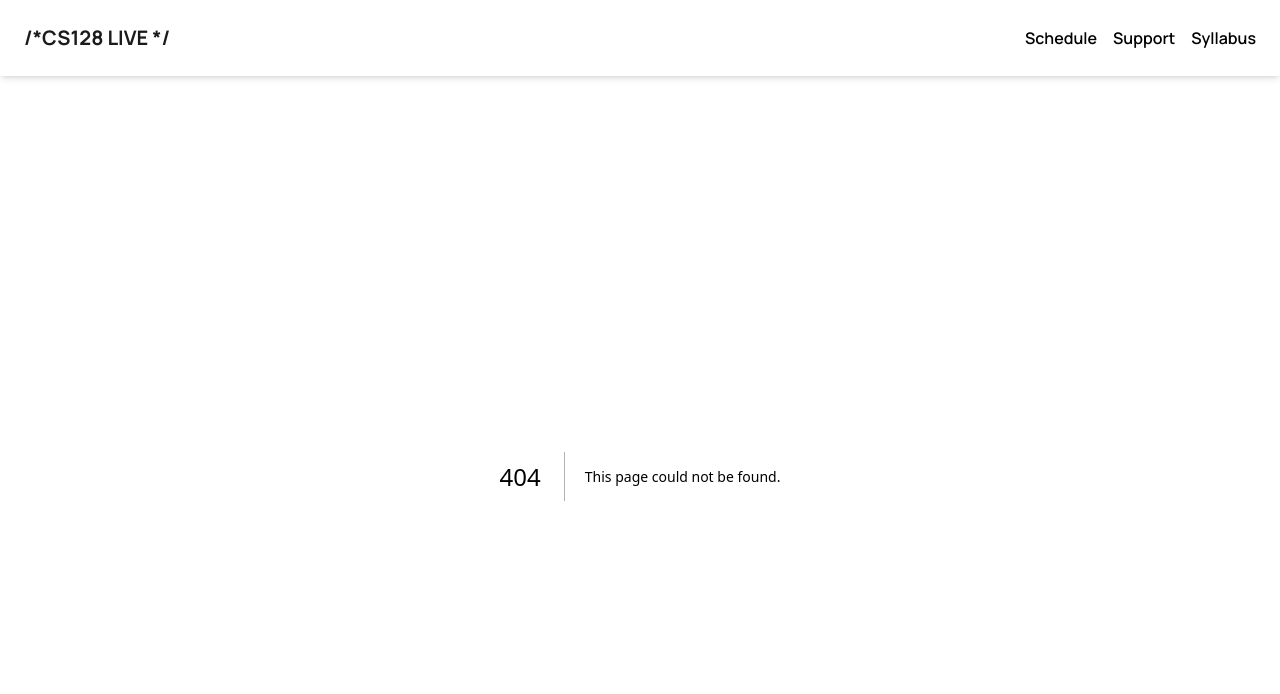
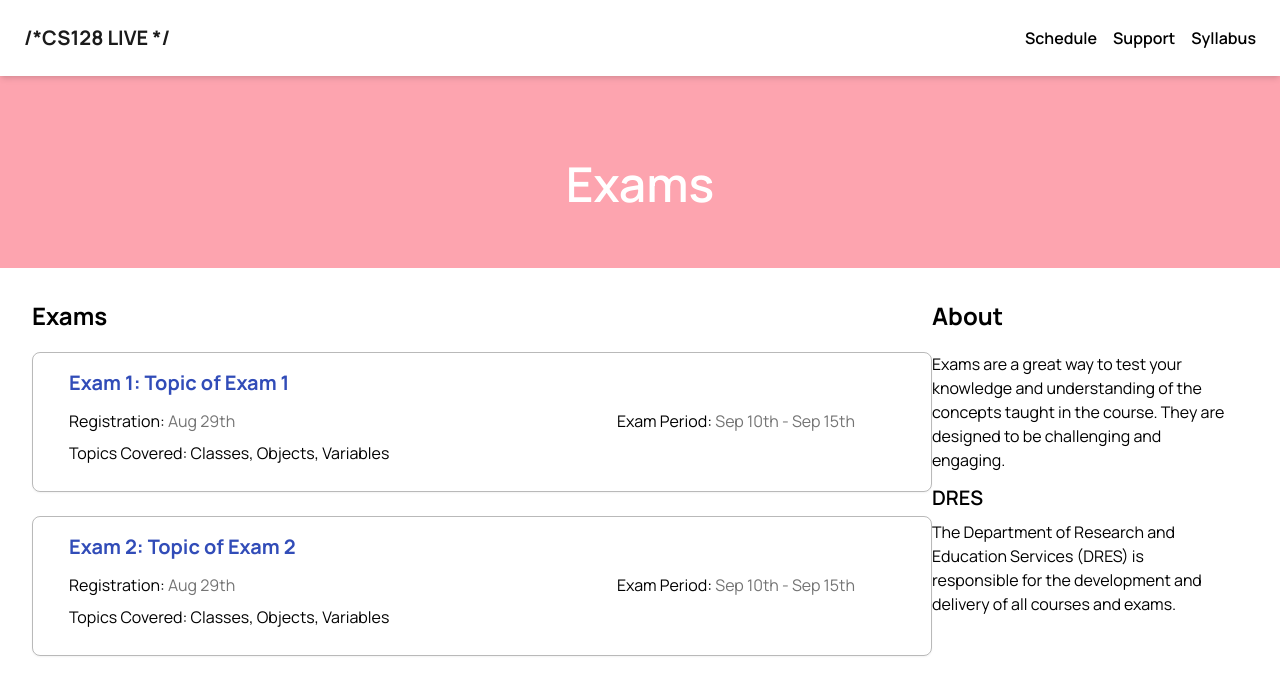
Before and after one commit to drschatz/cs-128-live-web, a Next.js app: page /exams in a window 1280 px wide. Before the commit this address had no page. Shown: the top 694 px of the page. Built offline with nearby package versions, Linux system fonts and the light colour scheme.

Commit message:
change quizes to exams

```diff
--- a/src/app/quizzes/page.js
+++ b/src/app/exams/page.js
@@ -7,7 +7,7 @@ const QuizzesPage = () => {
       <div className="mb-8 text-center relative w-full h-[24vh] bg-rose-300 ">
         <div className="w-full z-10 flex flex-col items-center justify-center absolute top-1/2 left-1/2 -translate-x-1/2 -translate-y-1/2">
           <h1 className="inline-block mt-6 font-semibold capitalize text-light text-2xl md:text-3xl lg:text-5xl !leading-normal relative w-5/6">
-            Quizzes
+            Exams
           </h1>
         </div>
         <div className="absolute top-0 left-0 right-0 bottom-0 h-full bg-amber/60 dark:bg-amber/40" />
@@ -16,19 +16,19 @@ const QuizzesPage = () => {
       <div className="container flex sm:flex-row flex-col">
         <div className="w-full sm:w-9/12">
           <div className="w-full max-w-[900px] gap-2 mb-8">
-            <h2 className="font-bold text-2xl mb-5">Quizzes</h2>
+            <h2 className="font-bold text-2xl mb-5">Exams</h2>
             <Link href="/">
               <div className="w-full h-[140px] border border-gray/50 rounded-lg overflow-hidden shadow-sm hover:shadow-lg mb-6">
                 <div className="p-4 mx-5">
                   <h4 className="text-xl text-accent font-bold mb-3">
-                    Quiz 1: Topic of Quiz 1
+                    Exam 1: Topic of Exam 1
                   </h4>
                   <div className="flex flex-row justify-between mb-2 mr-10">
                     <p className="inline-block">
                       Registration: <span className="text-gray">Aug 29th</span>
                     </p>
                     <p className="inline-block">
-                      Quiz Period:{" "}
+                      Exam Period:{" "}
                       <span className="text-gray">Sep 10th - Sep 15th</span>
                     </p>
                   </div>
@@ -43,14 +43,14 @@ const QuizzesPage = () => {
               <div className="w-full h-[140px] border border-gray/50 rounded-lg overflow-hidden shadow-sm hover:shadow-lg">
                 <div className="p-4 mx-5">
                   <h4 className="text-xl text-accent font-bold mb-3">
-                    Quiz 2: Topic of Quiz 2
+                    Exam 2: Topic of Exam 2
                   </h4>
                   <div className="flex flex-row justify-between mb-2 mr-10">
                     <p className="inline-block">
                       Registration: <span className="text-gray">Aug 29th</span>
                     </p>
                     <p className="inline-block">
-                      Quiz Period:{" "}
+                      Exam Period:{" "}
                       <span className="text-gray">Sep 10th - Sep 15th</span>
                     </p>
                   </div>
@@ -66,7 +66,7 @@ const QuizzesPage = () => {
         <div className="w-full sm:w-3/12 flex mb-8 flex-col mr-4">
           <h2 className="font-bold mb-5 text-2xl">About</h2>
           <p className="mb-3">
-            Quizzes are a great way to test your knowledge and understanding of
+            Exams are a great way to test your knowledge and understanding of
             the concepts taught in the course. They are designed to be
             challenging and engaging.
           </p>
@@ -75,7 +75,7 @@ const QuizzesPage = () => {
             <p>
               The Department of Research and Education Services (DRES) is
               responsible for the development and delivery of all courses and
-              quizzes.
+              exams.
             </p>
           </div>
         </div>
```
